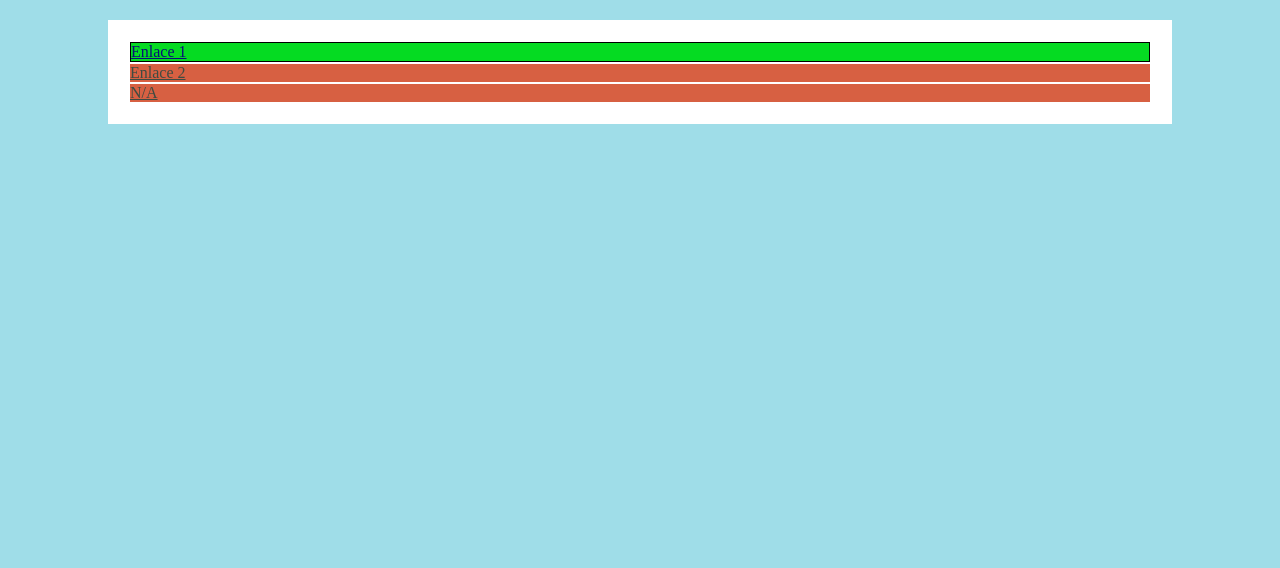
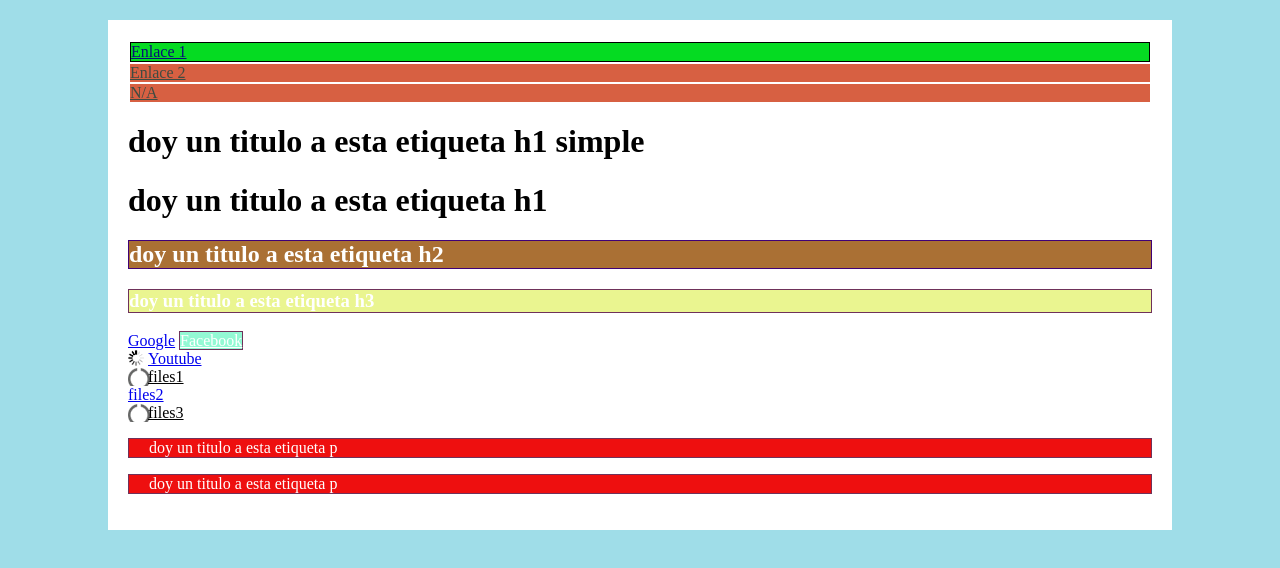
Before and after one commit to davidmriverog/curso-css, a website: page eje_css3_005/index.html in a window 1280 px wide. Drawn offline with Linux system fonts and the light colour scheme; files that its build step writes are made by us from their sources.

Commit message:
ejercicio nro.5 css3, selectores de atributos

```diff
--- a/eje_css3_005/index.html
+++ b/eje_css3_005/index.html
@@ -11,6 +11,22 @@
     <a href="https://www.google.com" rel="externo">Enlace 1</a>
     <a href="https://www.google.com" rel="interno">Enlace 2</a>
     <a href="https://www.google.com" rel="no especifico"> N/A </a>
+    <h1>doy un titulo a esta etiqueta h1 simple </h1>
+    <h1 title="titulode cabecera">doy un titulo a esta etiqueta h1</h1>
+    <h2 title="titulo de cabecera">doy un titulo a esta etiqueta h2</h2>
+    <h3 title="titulo-de cabecera">doy un titulo a esta etiqueta h3</h3>
+
+    <a href="https://www.google.com">Google</a>
+    <a href="https://www.facebook.com">Facebook</a>
+    <a href="https://www.youtube.com">Youtube</a>
+
+    <a href="files/documents/files.rar">files1</a>
+    <a href="files/documents/files2.zip">files2</a>
+    <a href="files/documents/files3.rar">files3</a>
+
+    <p title="titulo-de cabecera con parrafo">doy un titulo a esta etiqueta p</p>
+    <p title="titulo-de-parrafo-cabecera">doy un titulo a esta etiqueta p</p>
+
   </div>
 </body>
 </html>
--- a/eje_css3_005/src/css/styles.css
+++ b/eje_css3_005/src/css/styles.css
@@ -16,7 +16,6 @@ body{
   display: block;
   margin: 2px;
 }
-
 /* selector de atributo con su valor exacto */
 a[rel="externo"]{
   background: rgb(5, 219, 34);
@@ -25,3 +24,51 @@ a[rel="externo"]{
   margin: 2px;
   border: 1px solid #000;
 }
+/*
+  selector de atributo de una lista de valores separados
+  por un espacio
+*/
+[title~="titulo"]{
+  background: rgb(170, 112, 52);
+  border: 1px solid rgb(63, 1, 119);
+  color:#fff;
+}
+/*
+  selector de atributo de una lista de valores separados por
+  un guion.
+*/
+[title|="titulo"]{
+  background: rgba(216, 237, 46, 0.53);
+  border: 1px solid rgb(111, 50, 90);
+  color:#fff;
+}
+/*
+  selector de atributos comienza con. (CSS3)
+*/
+a[href^="https://www.facebook.com"]{
+  background: rgb(147, 249, 212);
+  border: 1px solid rgb(111, 50, 90);
+  color:#fff;
+}
+a[href^="https://www.youtube.com"]{
+  background: url(../../files/images/input-spinner.gif) no-repeat;
+  padding-left: 20px;
+  display: block;
+}
+/*
+  selector de atributo termina con. (CSS3)
+*/
+a[href$=".rar"]{
+  background: url(../../files/images/loading-spinner-grey.gif) no-repeat;
+  padding-left: 20px;
+  display: block;
+  color: #000;
+}
+/*
+  selector de atributo contiene. (CSS3)
+*/
+p[title*="parrafo"]{
+  background: rgb(238, 15, 15);
+  padding-left: 20px;
+  display: block;
+}
```
Also changed, not shown: eje_css3_005/files/images/input-spinner.gif (added), eje_css3_005/files/images/loading-spinner-grey.gif (added).
